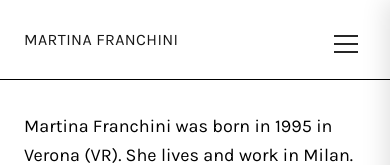
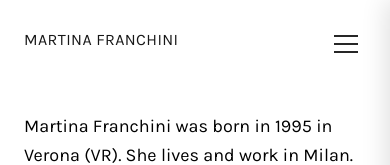
Before and after one commit to nikoBoid/martina-franchini, a Next.js app: page /bio in a window 390 px wide. Shown: the top 165 px of the page. Built offline with nearby package versions, Linux system fonts and the light colour scheme.

Commit message:
fix linea nera navbar

```diff
--- a/src/components/HamburgerMenu.tsx
+++ b/src/components/HamburgerMenu.tsx
@@ -8,10 +8,12 @@ export default function HamburgerMenu({
   theme = "dark",
   showMobileBrand = true,
   showDesktopNavbarBg = false,
+  showNavbarBorder = false,
 }: {
   theme?: Theme;
   showMobileBrand?: boolean;
   showDesktopNavbarBg?: boolean;
+  showNavbarBorder?: boolean;
 }) {
   const [open, setOpen] = useState(false);
   const iconColor = theme === "light" ? "bg-neutral-800" : "bg-white";
@@ -19,7 +21,11 @@ export default function HamburgerMenu({
   return (
     <>
       {/* Navbar mobile sempre fissa con sfondo bianco */}
-      <div className="fixed top-0 left-0 right-0 z-30 flex h-20 items-center border-b border-[#000000] bg-white px-6 shadow-none md:hidden">
+      <div
+        className={`fixed top-0 left-0 right-0 z-30 flex h-20 items-center bg-white px-6 shadow-none md:hidden ${
+          showNavbarBorder ? "border-b border-[#000000]" : ""
+        }`}
+      >
         {showMobileBrand && (
           <span className="text-base font-normal uppercase tracking-wide text-neutral-900">
             Martina Franchini
@@ -30,7 +36,9 @@ export default function HamburgerMenu({
       {/* Navbar desktop opzionale con sfondo bianco */}
       {showDesktopNavbarBg && (
         <div
-          className="fixed top-0 left-0 right-0 z-30 hidden h-20 border-b border-black bg-white md:block"
+          className={`fixed top-0 left-0 right-0 z-30 hidden h-20 bg-white md:block ${
+            showNavbarBorder ? "border-b border-black" : ""
+          }`}
           aria-hidden="true"
         />
       )}
```
